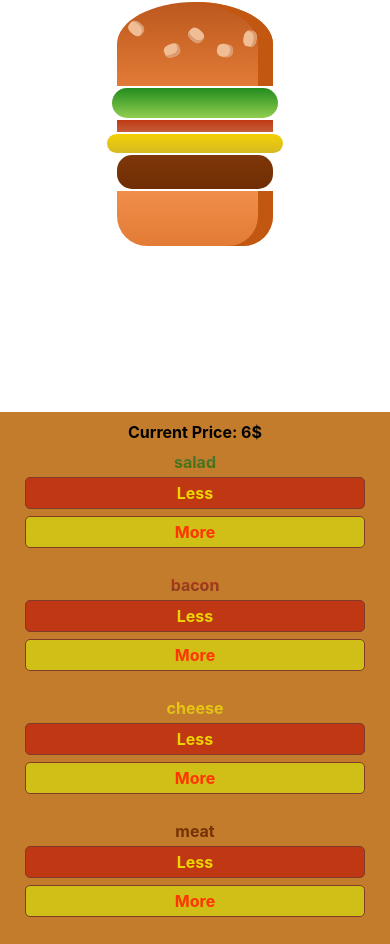
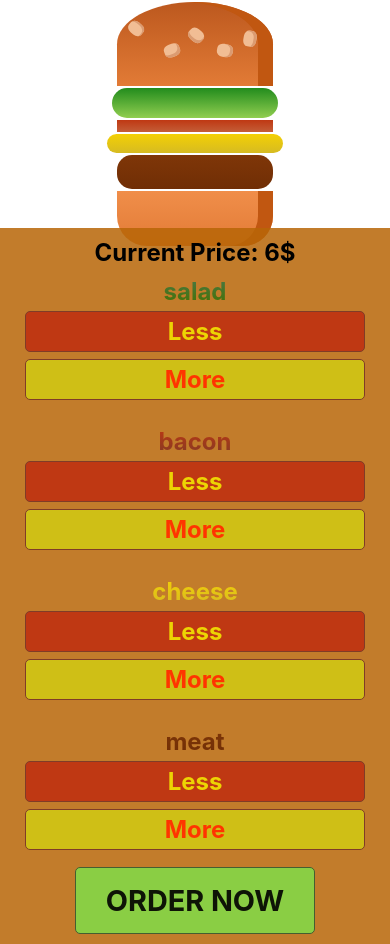
Before and after one commit to arifemir/burger-builder, a React (Create React App) app: page / in a window 390 px wide. Built offline with nearby package versions, Linux system fonts and the light colour scheme.

Commit message:
OrderButton added,logic and view done;

```diff
--- a/src/components/Burger/BuildControlPanel/BuildControlPanel.js
+++ b/src/components/Burger/BuildControlPanel/BuildControlPanel.js
@@ -1,7 +1,9 @@
 import React from 'react';
 import styles from './BuildControlPanel.module.css'
+
 import Control from "./Control/Control";
 import Price from "./Price/Price";
+import OrderButton from "./Order/OrderButton";
 
 const controls = [
   {label:'salad',type:'salad'},
@@ -23,6 +25,10 @@ const BuildControlPanel = (props) => {
           disabledInfo={props.disabledInfo[ctrl.type]}
         />
       ))}
+      <OrderButton
+        content='ORDER NOW'
+        purchasable={props.purchasable}
+      />
     </div>
   );
 };
--- a/src/components/Burger/BuildControlPanel/BuildControlPanel.module.css
+++ b/src/components/Burger/BuildControlPanel/BuildControlPanel.module.css
@@ -18,6 +18,7 @@
         bottom:-200px;
     }
 }
+
 @media (max-width:500px) {
     .BuildControls {
         flex-flow: row wrap;
@@ -35,10 +36,9 @@
 @media (max-width:500px) and (min-height:800px) {
     .BuildControls {
         bottom:-100px;
+        font-size:24px;
     }
 }
-
-
 
 @media (min-width:800px){
     .BuildControls {
--- a/src/components/Burger/BuildControlPanel/Control/ControlButton/ControlButton.js
+++ b/src/components/Burger/BuildControlPanel/Control/ControlButton/ControlButton.js
@@ -8,10 +8,10 @@ const ControlButton = (props) =>
       {
         cn(
           styles.ControlButton,
-          (props.name==='Less') ? styles.Less : styles.More,
-          (props.disabledInfo===true) && styles.Disabled
+          (props.name==='Less') ? styles.Less : styles.More
         )
       }
+    disabled={props.disabledInfo}
     onClick={props.click}
 
   >
--- a/src/components/Burger/BuildControlPanel/Control/ControlButton/ControlButton.module.css
+++ b/src/components/Burger/BuildControlPanel/Control/ControlButton/ControlButton.module.css
@@ -29,10 +29,10 @@
     background-color: rgba(255, 255, 0, 0.76);
 }
 
-.Disabled,.Disabled:hover, .Disabled:focus{
+.ControlButton:disabled {
     background-color: #5c544d;
     color:#000;
-    cursor: default;
+    cursor:default;
 }
 
 @media (max-width:400px) {
--- /dev/null
+++ b/src/components/Burger/BuildControlPanel/Order/OrderButton.js
@@ -0,0 +1,15 @@
+import React from 'react';
+import styles from './OrderButton.module.css'
+
+const OrderButton = (props) => {
+  return (
+    <button
+      className={styles.OrderButton}
+      disabled={!props.purchasable}
+    >
+      {props.content}
+    </button>
+  );
+};
+
+export default OrderButton;
--- /dev/null
+++ b/src/components/Burger/BuildControlPanel/Order/OrderButton.module.css
@@ -0,0 +1,36 @@
+.OrderButton {
+    background-color: rgba(119, 234, 76, 0.75);
+    outline:none;
+    cursor:pointer;
+    border:1px solid #455e30;
+    color: rgba(0, 0, 0, 0.9);
+    font-family: inherit;
+    font-size:1.2em;
+    padding:15px 30px;
+    margin:0 auto;
+    font-weight: bolder;
+    border-radius:5px;
+}
+.OrderButton:hover , .OrderButton:focus{
+    background-color: rgba(52, 255, 32, 0.74);
+    color: rgb(36, 12, 12);
+}
+
+.OrderButton:disabled {
+    background-color: #5c544d;
+    color:#000;
+    cursor:default;
+}
+
+@keyframes enable {
+    0% {
+        transform: scale(1);
+    }
+    60% {
+        transform: scale(1.1);
+    }
+    100% {
+        transform: scale(1);
+    }
+
+}
--- a/src/containers/BurgerBuilder/BurgerBuilder.js
+++ b/src/containers/BurgerBuilder/BurgerBuilder.js
@@ -18,24 +18,30 @@ class BurgerBuilder extends Component {
       cheese: 1,
       meat: 1
     },
-    totalPrice:6
+    totalPrice:6,
+    purchasable: true
+  }
+
+  updatePurchaseState(updatedIngredients) {
+    const sum = Object.values(updatedIngredients)
+      .reduce((x,y)=>x+y,0);
+    this.setState({purchasable:sum>0})
   }
 
   addIngredientHandler = (type) => {
     const updatedIngredients = {...this.state.ingredients}
     updatedIngredients[type] = (this.state.ingredients[type] + 1);
     this.setState({ingredients: updatedIngredients, totalPrice: this.state.totalPrice + INGREDIENT_PRICES[type]});
-    console.log(this.state.totalPrice)
+    this.updatePurchaseState(updatedIngredients)
   }
 
   removeIngredientHandler = (type) => {
     if (this.state.ingredients[type] > 0) {
       const updatedIngredients = {...this.state.ingredients}
       updatedIngredients[type] = (this.state.ingredients[type] - 1);
-      console.log(this.state.totalPrice,INGREDIENT_PRICES[type])
-      if (this.state.totalPrice >= INGREDIENT_PRICES[type]) {
+      if (this.state.totalPrice >= INGREDIENT_PRICES[type])
         this.setState({ingredients: updatedIngredients, totalPrice: this.state.totalPrice - INGREDIENT_PRICES[type]});
-      }
+      this.updatePurchaseState(updatedIngredients)
     }
   }
 
@@ -46,9 +52,8 @@ class BurgerBuilder extends Component {
       ...this.state.ingredients
     }
 
-    for(let key in disabledInfo){
+    for(let key in disabledInfo)
       disabledInfo[key] = (disabledInfo[key] <= 0);
-    }
 
     return (
       <Fragment>
@@ -58,6 +63,7 @@ class BurgerBuilder extends Component {
           removeIngredient={(type) => this.removeIngredientHandler(type)}
           disabledInfo={disabledInfo}
           price={this.state.totalPrice}
+          purchasable={this.state.purchasable}
         />
       </Fragment>
     );
```
